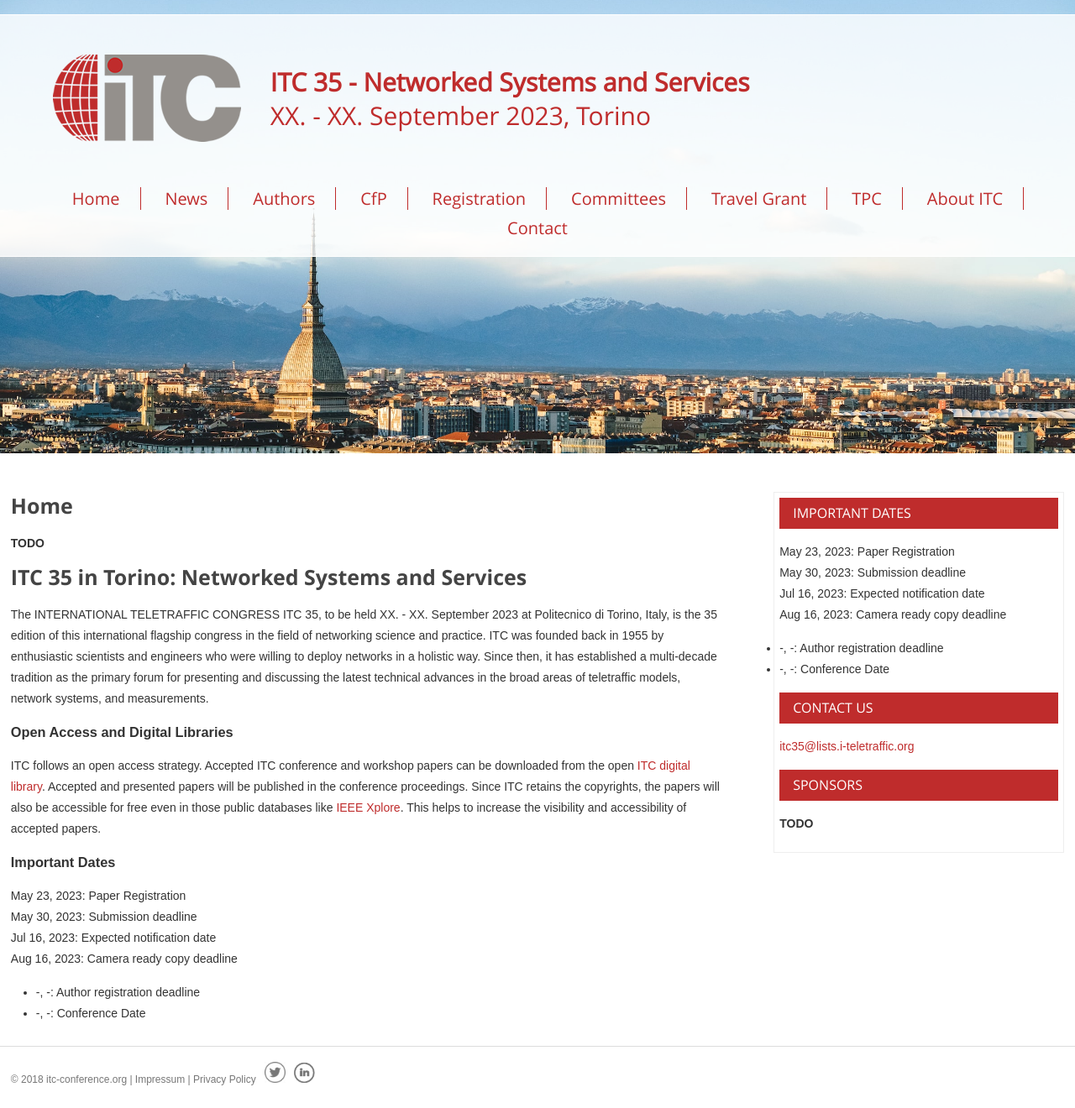
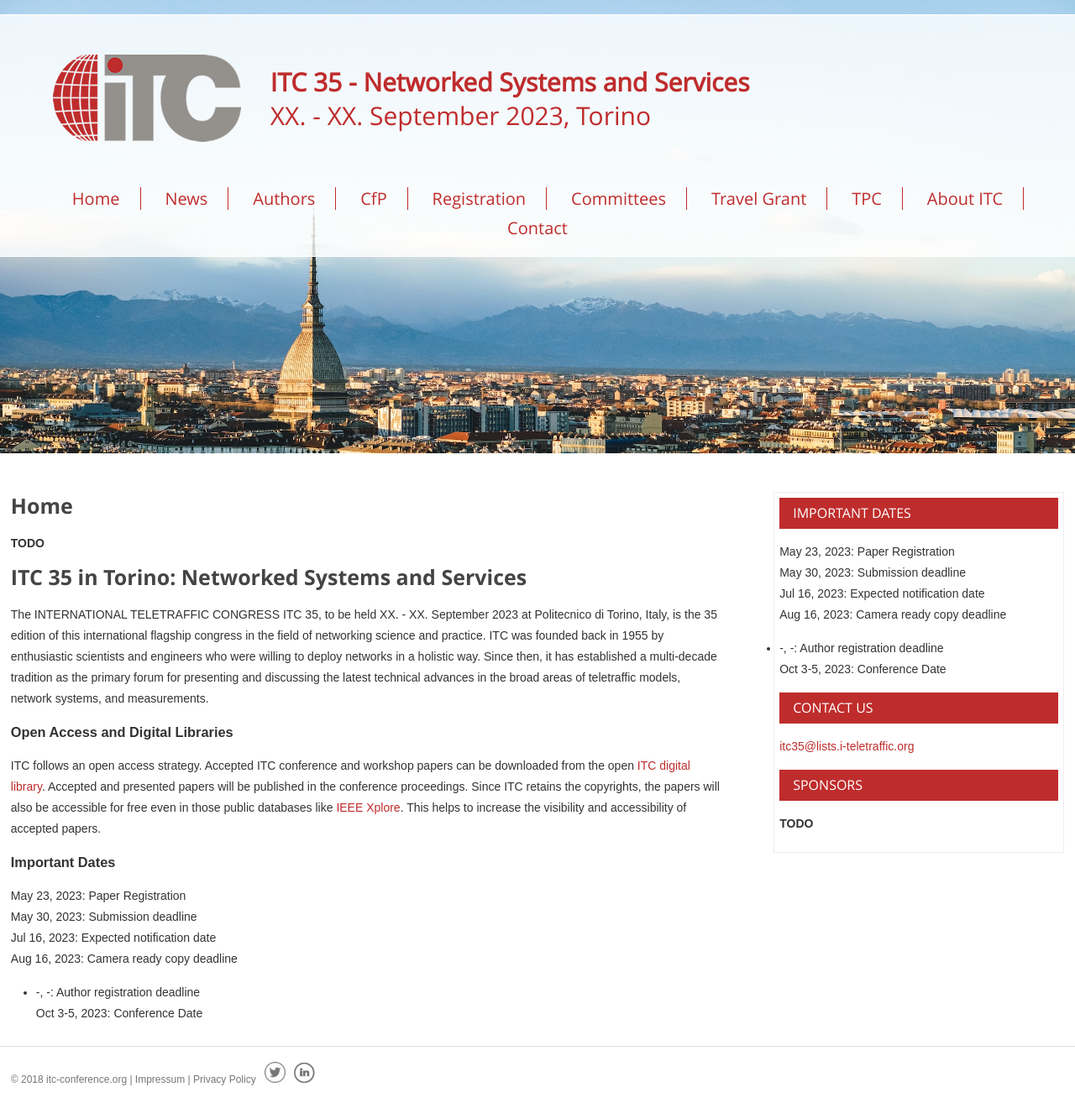
Before and after one commit to ohohlfeld/itc35, a Jekyll site: the page built from index.md, in a window 1280 px wide. Shown: the whole page at 84% size. Built offline with Jekyll 4.4.1, drawn with Linux system fonts in a browser that asks for light colours.

Commit message:
Update important_dates.md

```diff
--- a/_includes/important_dates.md
+++ b/_includes/important_dates.md
@@ -3,4 +3,4 @@ May 30, 2023: Submission deadline<br/>
 Jul 16, 2023: Expected notification date<br/>
 Aug 16, 2023: Camera ready copy deadline<br/>
 - -, -: Author registration deadline<br/>
-- -, -: Conference Date
+Oct 3-5, 2023: Conference Date
```
